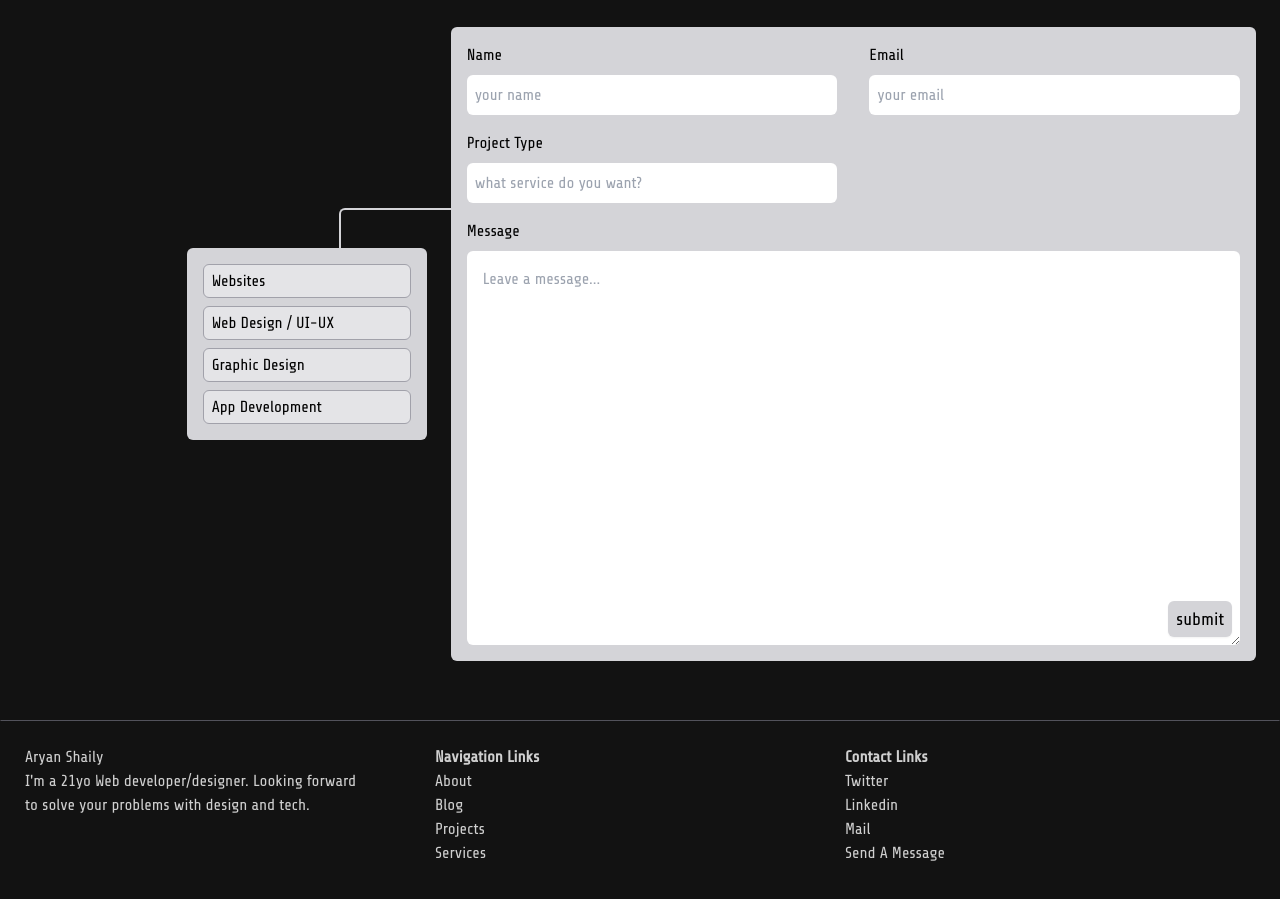
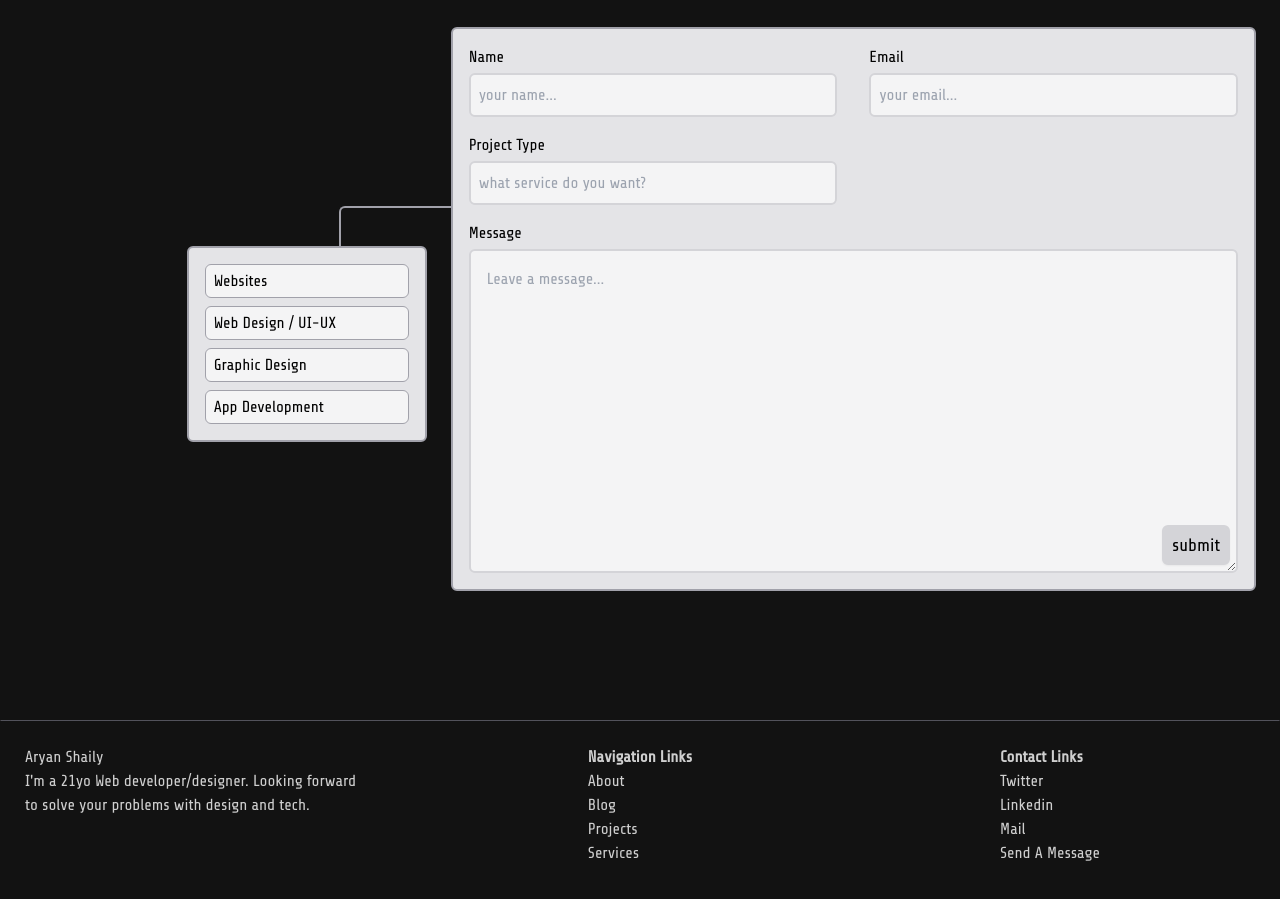
Before and after one commit to light-200/aryan-shaily, a Next.js app: page / in a window 1280 px wide. Shown: the part 2480-3379 px from the top of the page. Built offline with nearby package versions, Linux system fonts and the light colour scheme.

Commit message:
services + footer section 👷🏾

```diff
--- a/app/globals.css
+++ b/app/globals.css
@@ -8,6 +8,9 @@
   }
   h1 {
     @apply pb-1;
+  }
+  input {
+    @apply border-2 border-zinc-300;
   }
 }
 
--- a/app/layout.tsx
+++ b/app/layout.tsx
@@ -7,8 +7,8 @@ const inter = Share_Tech({
 });
 
 export const metadata = {
-  title: "ARYAN",
-  description: "WEB DEVELOPMENT AND DESIGN PORTFOLIO OF ARYAN SHAILY",
+  title: "Aryan",
+  description: "Web development and design portfolio of Aryan Shaily.",
   themeColor: "white",
   creator: "Aryan Shaily",
 };
@@ -27,7 +27,7 @@ export default function RootLayout({
         }
       >
         {children}
-        <footer className="grid grid-cols-3 p-2 lg:p-6 border-[1px] border-transparent border-t-zinc-600">
+        <footer className="grid grid-cols-3 p-2 lg:p-6 border-[1px] border-transparent border-t-zinc-600 h-[400px] justify-items-center">
           <div>
             <h3>Aryan Shaily</h3>
             <p className="lg:w-5/6">
--- a/app/page.tsx
+++ b/app/page.tsx
@@ -12,6 +12,8 @@ export default function Index() {
   const handleServiceSelection = (e: SyntheticEvent) => {
     setService(e.currentTarget.innerHTML);
   };
+
+  const triggerAnimation = () => {};
 
   return (
     <main className="w-full">
@@ -158,28 +160,28 @@ export default function Index() {
           <span>Services</span>
         </div>
         <div className="rows-start-2 w-60 justify-self-end relative">
-          <div className="hidden lg:block absolute -top-10 -right-10 border-2 rounded-md border-zinc-300 border-r-0 border-b-0 rounded-bl-none w-32 h-10 -z-1"></div>
-          <ul className="flex flex-col  p-4 gap-2 rounded-md bg-zinc-300 text-black z-0">
+          <div className="hidden lg:flex justify-center items-center absolute -top-10 -right-10 border-2 rounded-md border-zinc-400 border-r-0 border-b-0 rounded-bl-none w-32 h-10 -z-1 select-none"></div>
+          <ul className="flex flex-col  p-4 gap-2 rounded-md bg-zinc-200 text-black z-0 border-zinc-400 border-2">
             <li
-              className="bg-zinc-200 border-[1px] border-zinc-400 px-2 p-1 rounded-md"
+              className="bg-zinc-100 border-[1px] border-zinc-400 px-2 p-1 rounded-md cursor-pointer active:scale-95 transition-all duration-150 ease-in-out select-none"
               onClick={handleServiceSelection}
             >
               Websites
             </li>
             <li
-              className="bg-zinc-200 border-[1px] border-zinc-400 px-2 p-1 rounded-md"
+              className="bg-zinc-100 border-[1px] border-zinc-400 px-2 p-1 rounded-md cursor-pointer active:scale-95 transition-all duration-150 ease-in-out select-none"
               onClick={handleServiceSelection}
             >
               Web Design / UI-UX
             </li>
             <li
-              className="bg-zinc-200 border-[1px] border-zinc-400 px-2 p-1 rounded-md"
+              className="bg-zinc-100 border-[1px] border-zinc-400 px-2 p-1 rounded-md cursor-pointer active:scale-95 transition-all duration-150 ease-in-out select-none"
               onClick={handleServiceSelection}
             >
               Graphic Design
             </li>
             <li
-              className="bg-zinc-200 border-[1px] border-zinc-400 px-2 p-1 rounded-md"
+              className="bg-zinc-100 border-[1px] border-zinc-400 px-2 p-1 rounded-md cursor-pointer active:scale-95 transition-all duration-150 ease-in-out select-none"
               onClick={handleServiceSelection}
             >
               App Development
--- a/components/ServicesForm.tsx
+++ b/components/ServicesForm.tsx
@@ -1,61 +1,98 @@
 "use client";
-import { FunctionComponent } from "react";
+import {
+  ChangeEventHandler,
+  FunctionComponent,
+  SyntheticEvent,
+  useState,
+} from "react";
 
-interface ServicesFormProps {}
+interface ServicesFormProps {
+  selectedService?: string;
+}
 
-const ServicesForm: FunctionComponent<ServicesFormProps> = () => {
+const ServicesForm: FunctionComponent<ServicesFormProps> = ({
+  selectedService,
+}) => {
+  const [userName, setUserName] = useState("");
+  const [email, setEmail] = useState("");
+  const [message, setMessage] = useState("");
+
+  const handleSubmit = (e: SyntheticEvent) => {
+    e.preventDefault();
+    let data = {
+      userName,
+      email,
+      message,
+    };
+  };
+
   return (
-    <div className="w-full h-full grid  grid-rows-[min-content_min-content_1fr] grid-cols-2 gap-4 gap-x-8 p-4 rounded-md bg-zinc-300 text-black max-w-4xl relative select-none">
-      <div className="flex flex-col gap-2">
+    <form className="w-full h-max grid  lg:grid-rows-[min-content_min-content_1fr] grid-cols-1 lg:grid-cols-2 gap-4 gap-x-8 p-4 rounded-md bg-zinc-200 text-black max-w-4xl relative select-none border-zinc-400 border-2">
+      <div className="flex flex-col gap-1">
         <label htmlFor="name">Name</label>
         <input
           type="text"
           name="name"
           id="name"
-          className="rounded-md p-2"
-          placeholder="your name"
+          value={userName}
+          onChange={(e) => {
+            setUserName(e.target.value);
+          }}
+          className="rounded-md p-2 bg-zinc-100 focus:outline-zinc-400"
+          placeholder="your name..."
         />
       </div>
-      <div className="flex flex-col gap-2">
+      <div className="flex flex-col gap-1">
         <label htmlFor="email">Email</label>
         <input
           type="email"
           name="email"
+          value={email}
+          onChange={(e) => {
+            setEmail(e.target.value);
+          }}
           id="email"
-          placeholder="your email"
-          className="rounded-md p-2"
+          placeholder="your email..."
+          className="rounded-md p-2 bg-zinc-100 focus:outline-zinc-400"
         />
       </div>
-      <div className="flex flex-col gap-2">
+      <div className="flex flex-col gap-1">
         <label htmlFor="project">Project Type</label>
         <input
           type="text"
           name="project"
           id="project"
-          className="rounded-md p-2"
+          value={selectedService}
+          onChange={(e) => e.preventDefault()}
+          className="rounded-md p-2 bg-zinc-100 focus:outline-zinc-400"
           placeholder="what service do you want?"
         />
       </div>
-      <div className="row-start-3 col-span-2 flex flex-col gap-2 select-none">
+      <div className="lg:row-start-3 lg:col-span-2 flex flex-col gap-1 select-none">
         <label htmlFor="message">Message</label>
         <textarea
           name="message"
           id="message"
+          value={message}
+          onChange={(e) => {
+            setMessage(e.target.value);
+          }}
           cols={30}
-          rows={10}
+          rows={12}
           maxLength={2400}
           placeholder="Leave a message..."
-          className="w-full h-[96%] rounded-md p-4"
+          className="w-full rounded-md p-4 bg-zinc-100 focus:outline-zinc-400 border-zinc-300 border-2"
         ></textarea>
       </div>
       <div className="absolute bottom-6 right-6 text-lg">
         <input
-          type="button"
+          type="submit"
           value="submit"
+          onClick={handleSubmit}
           className="bg-zinc-300 rounded-md p-1 px-2 shadow-sm active:bg-zinc-400"
         />
       </div>
-    </div>
+    </form>
   );
 };
 
```
